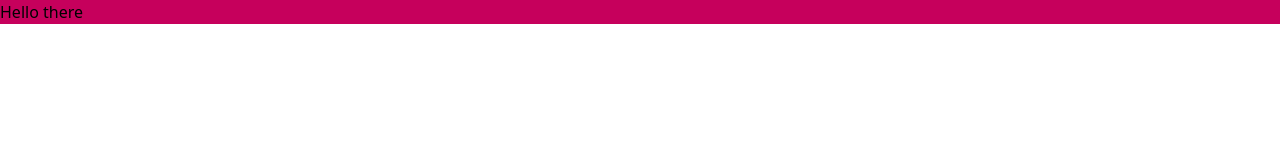
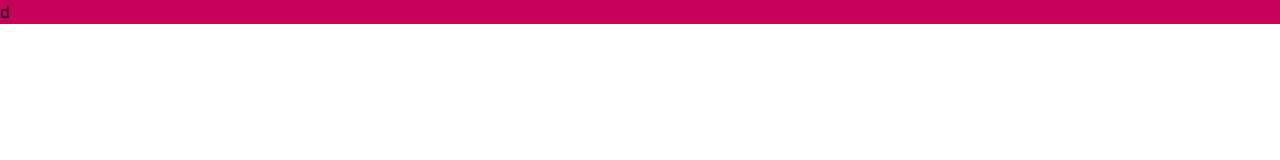
Before and after one commit to ajit200315/Ajit, a React (Vite) app: page / in a window 1280 px wide. Shown: the top 160 px of the page. Built offline with nearby package versions, Linux system fonts and the light colour scheme.

Commit message:
Install NPM now vite is updating and git is also tracking files

```diff
--- a/src/App.jsx
+++ b/src/App.jsx
@@ -1,12 +1,12 @@
-import { useState } from 'react'
+
 import './App.css'
 
 function App() {
-  const [count, setCount] = useState(0)
+
 
   return (
     <>
-    <p className='bg-pink-700'>Hello there</p>
+    <p className='bg-pink-700'>d</p>
     </>
   )
 }
```
